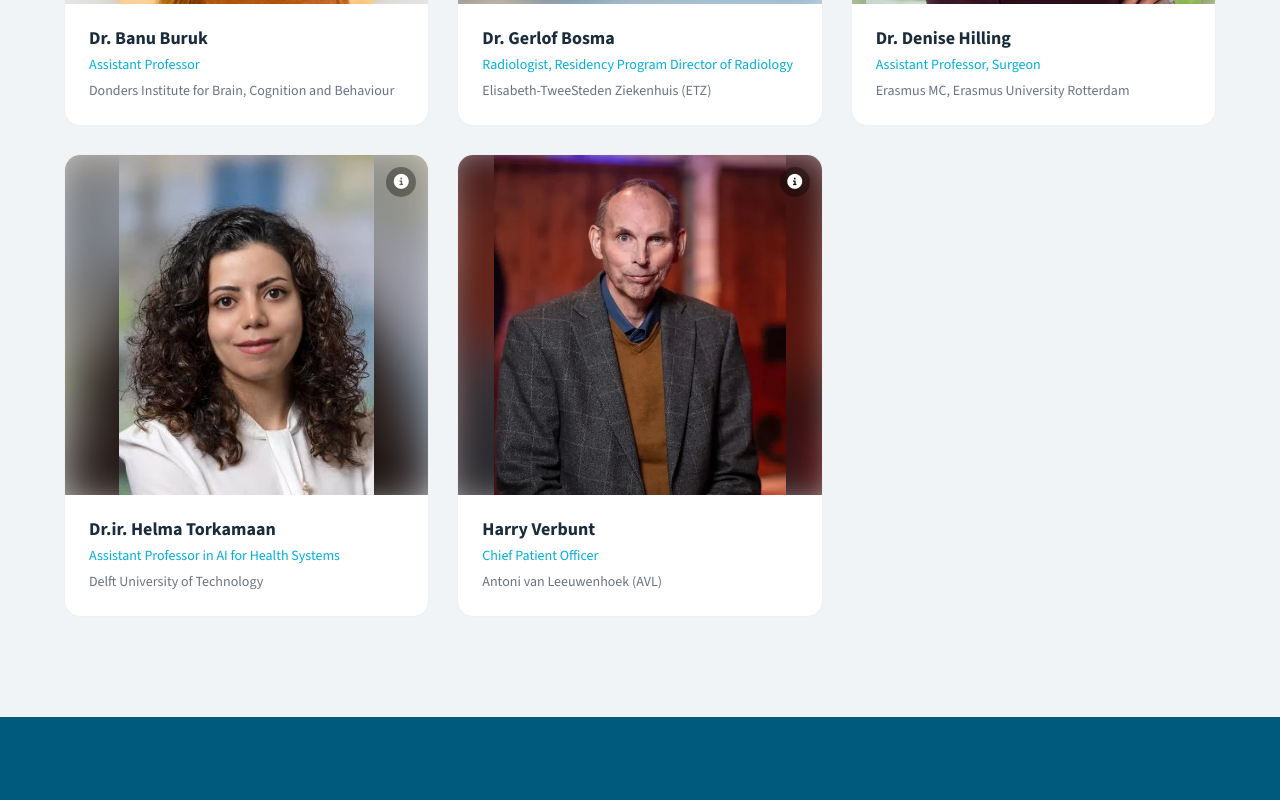
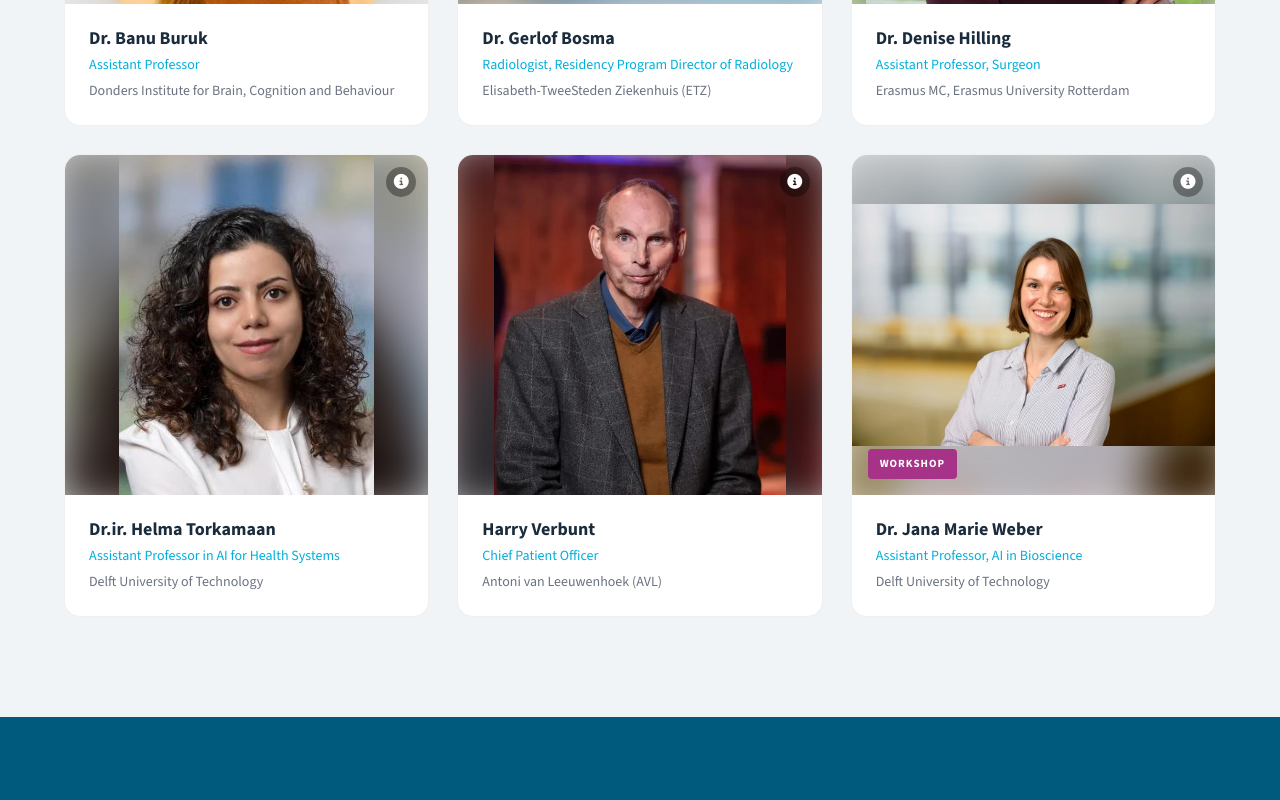
Before and after one commit to SebastiaanRam/compass-website, a Vue app: page / in a window 1280 px wide. Shown: the part 2460-3260 px from the top of the page. Built offline with nearby package versions, Linux system fonts and the light colour scheme.

Commit message:
Added Weber

```diff
--- a/src/components/SpeakersSection.vue
+++ b/src/components/SpeakersSection.vue
@@ -25,6 +25,7 @@
               :style="{ backgroundImage: `url(${speaker.photo})` }"
             />
             <span v-if="speaker.keynote" class="keynote-badge">KEYNOTE</span>
+            <span v-if="speaker.workshop" class="workshop-badge">WORKSHOP</span>
             <img
               v-if="speaker.photo"
               :src="speaker.photo"
@@ -63,6 +64,7 @@
                   :style="{ backgroundImage: `url(${active.photo})` }"
                 />
                 <span v-if="active.keynote" class="keynote-badge">KEYNOTE</span>
+                <span v-if="active.workshop" class="workshop-badge">WORKSHOP</span>
                 <img
                   v-if="active.photo"
                   :src="active.photo"
@@ -211,6 +213,17 @@ const speakers = [
     keynote: false,
     gradient: "linear-gradient(135deg, #005A7D 0%, #00A0D1 100%)",
   },
+  {
+    name: "Dr. Jana Marie Weber",
+    initials: "JW",
+    photo: "/speakers/weber.webp",
+    role: "Assistant Professor, AI in Bioscience",
+    affiliation: "Delft University of Technology",
+    bio: "Jana Marie Weber is an Assistant Professor for AI in Bioscience at TU Delft's Department of Intelligent Systems, where she leads the AI4b.io lab. Her research focuses on molecular machine learning and network science, including molecular property prediction and inverse design. She holds a PhD in Chemical Engineering from the University of Cambridge. At the workshop, her keynote is \"When can we trust a molecular machine learning prediction? Understanding data distributions for responsible molecular AI.\"",
+    url: "https://www.tudelft.nl/en/ewi/over-de-faculteit/afdelingen/intelligent-systems/pattern-recognition-bioinformatics/the-delft-bioinformatics-lab/people/jana-m-weber",
+    workshop: true,
+    gradient: "linear-gradient(135deg, #A63387 0%, #00AFDC 100%)",
+  },
 ];
 </script>
 
@@ -306,6 +319,20 @@ const speakers = [
   left: 16px;
   z-index: 2;
   background: var(--color-primary);
+  color: white;
+  font-size: 11px;
+  font-weight: 700;
+  letter-spacing: 1px;
+  padding: 6px 12px;
+  border-radius: 4px;
+}
+
+.workshop-badge {
+  position: absolute;
+  bottom: 16px;
+  left: 16px;
+  z-index: 2;
+  background: #A63387;
   color: white;
   font-size: 11px;
   font-weight: 700;
```
Also changed, not shown: public/speakers/weber.webp (added).
